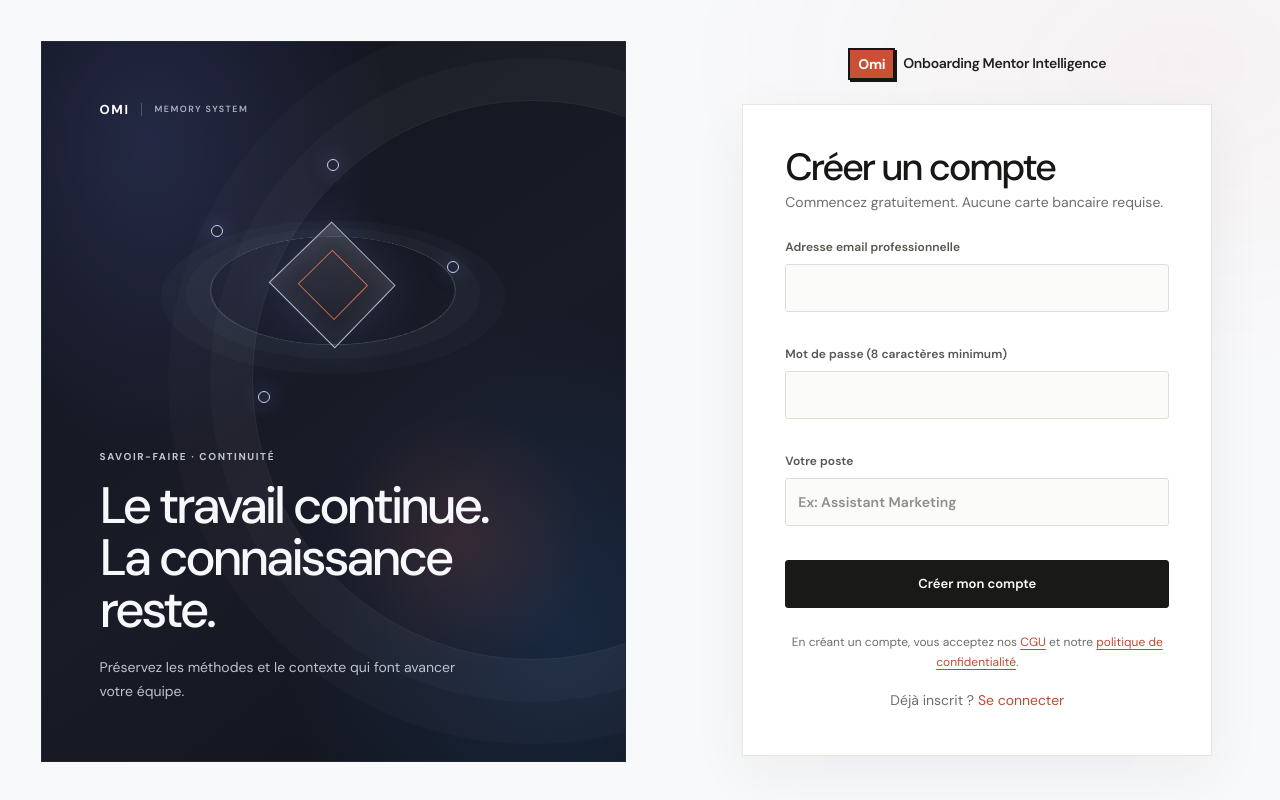
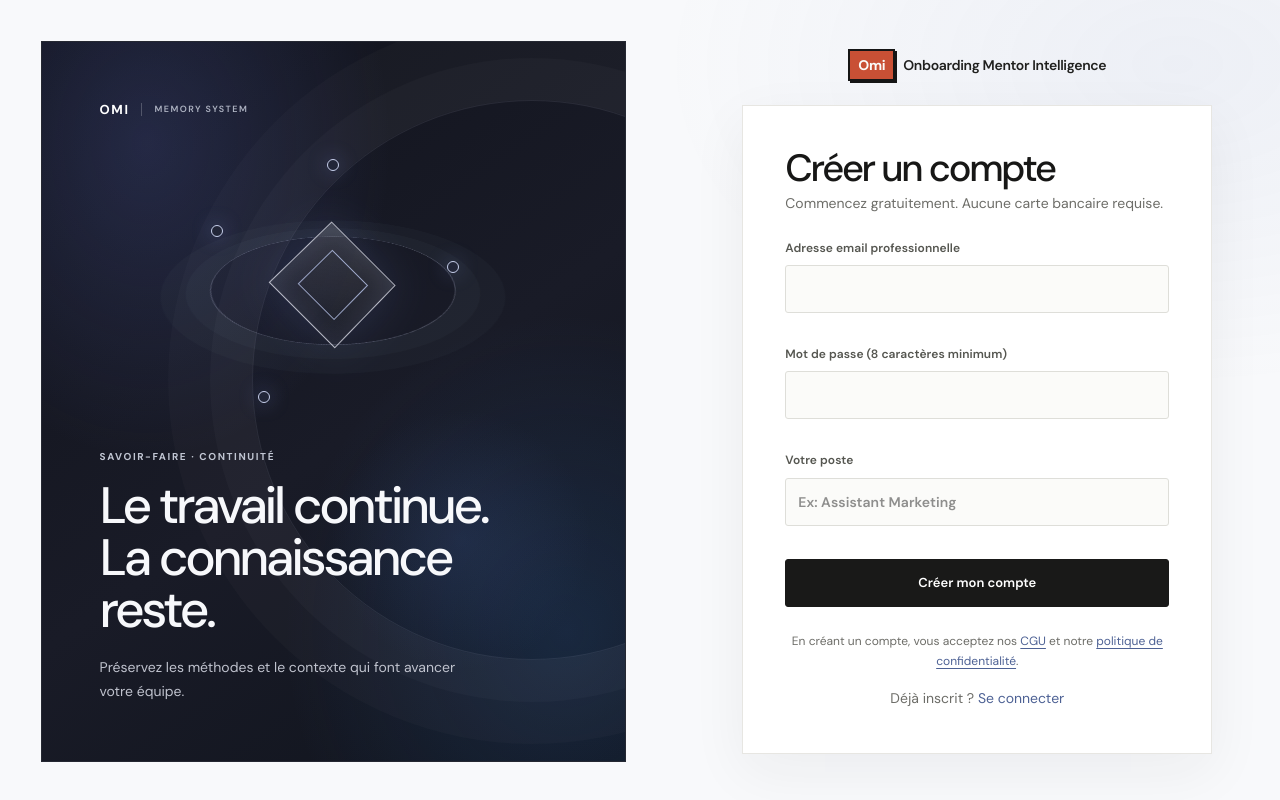
Before and after one commit to Smo-5161/obi-ai, a Next.js app: page /signup in a window 1280 px wide. Shown: the top 800 px of the page. Built offline with nearby package versions, Linux system fonts and the light colour scheme; no server answers.

Commit message:
Use cool spatial accents on account pages

```diff
--- a/src/app/globals.css
+++ b/src/app/globals.css
@@ -2491,3 +2491,32 @@ body { background: var(--background); color: var(--foreground); font-family: var
 @media (prefers-reduced-motion: reduce) {
   .brain-manager__nav > a { transition: none; }
 }
+
+
+/* Keep account screens aligned with the cool, spatial Omi identity. */
+.auth-page {
+  background:
+    radial-gradient(ellipse at 92% 8%, rgba(83, 108, 174, .065), transparent 31%),
+    #f8f9fb;
+}
+.auth-page__aside::after {
+  background: radial-gradient(circle, rgba(73, 103, 173, .16), transparent 68%);
+}
+.auth-page__art-core::after { border-color: rgba(184, 197, 236, .8); }
+.auth-page__card input:focus {
+  border-color: #788bbd;
+  box-shadow: 0 0 0 3px rgba(91, 116, 185, .12);
+}
+.auth-page__card button[type="submit"]:hover:not(:disabled) {
+  border-color: #536794;
+  background: #536794;
+}
+.auth-page__card a { color: #4d6194; }
+.auth-page__card a:hover { color: #344a7b; }
+.auth-page--signup .auth-page__card form { gap: 17px; }
+.auth-page__submit { width: 100%; cursor: pointer; }
+.auth-page__submit:disabled { cursor: wait; }
+@media (prefers-reduced-motion: reduce) {
+  .auth-page__art-orbit,
+  .auth-page__art-core { animation: none; }
+}
```
